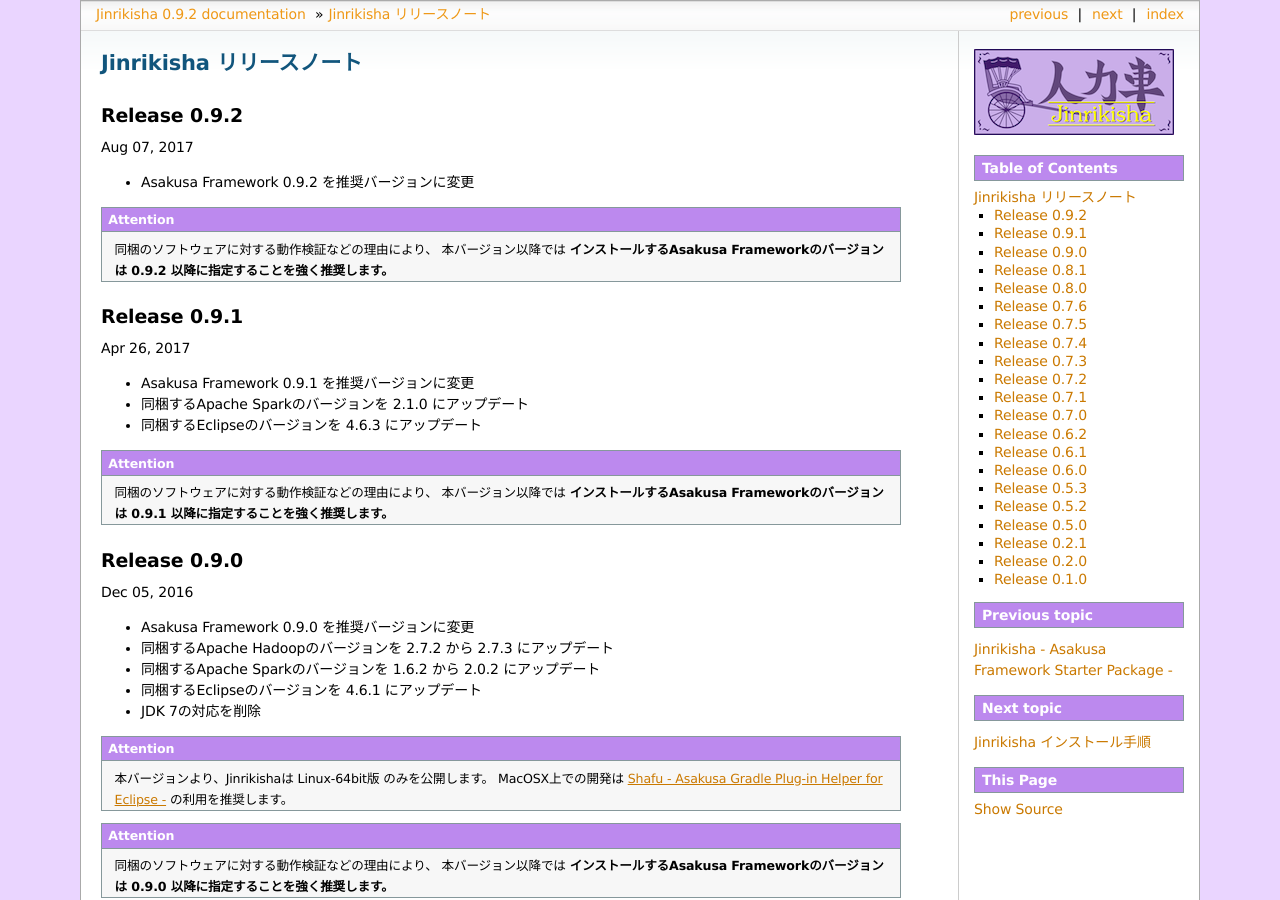
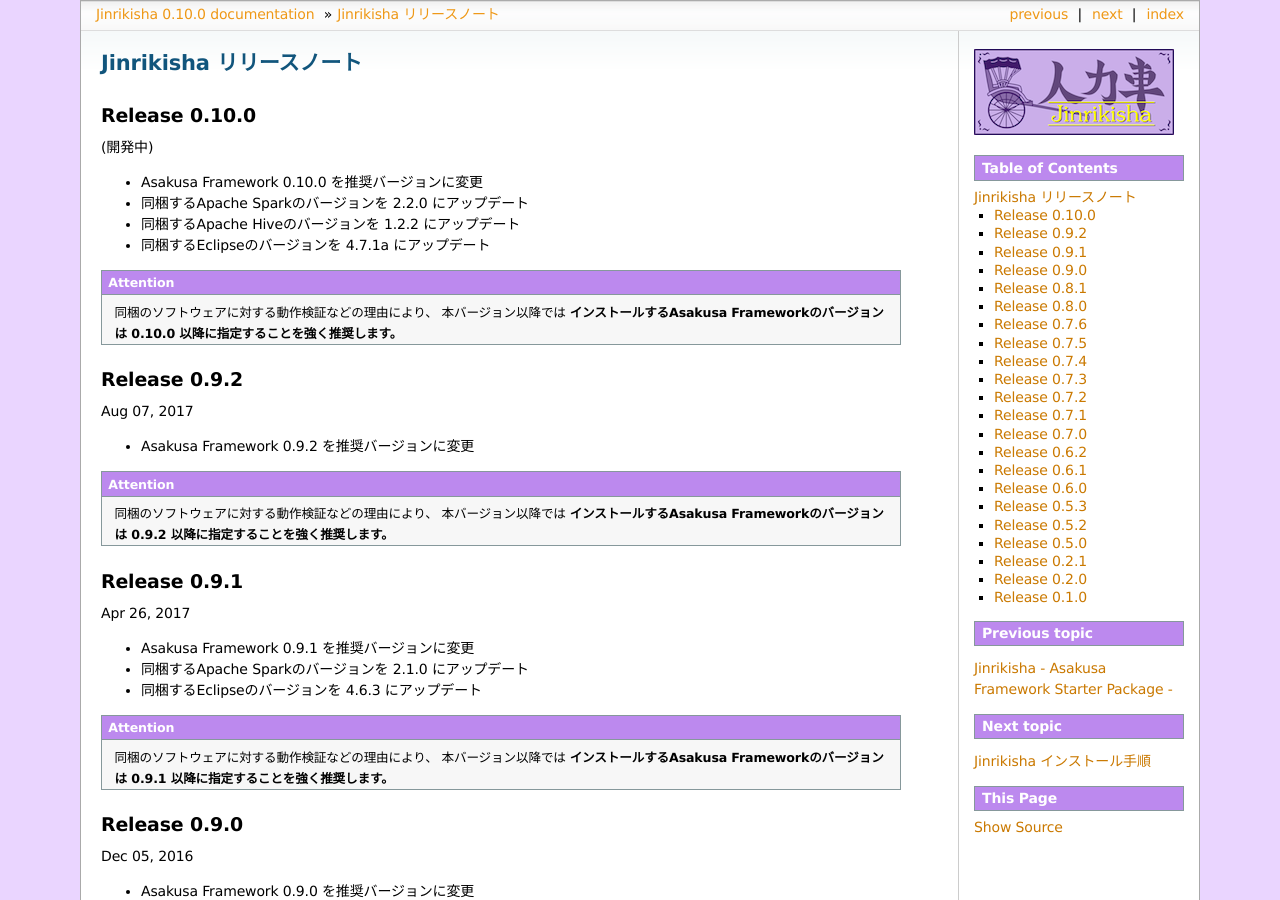
Before and after one commit to asakusafw/asakusafw-starter, a Sphinx documentation site: the page built from jinrikisha/docs/ja/source/release-notes.rst, in a window 1280 px wide and 900 px high. Built offline with Sphinx 7.4.7, drawn with Linux system fonts in a browser that asks for light colours; formulas are drawn with MathJax 3; some of the changed text lies outside the part shown.

Commit message:
Revise document for release 0.10.0

```diff
--- a/jinrikisha/docs/ja/source/conf.py
+++ b/jinrikisha/docs/ja/source/conf.py
@@ -55,9 +55,9 @@
 # built documents.
 #
 # The short X.Y version.
-version = '0.9.2'
+version = '0.10.0'
 # The full version, including alpha/beta/rc tags.
-release = '0.9.2'
+release = '0.10.0'
 
 # The language for content autogenerated by Sphinx. Refer to documentation
 # for a list of supported languages.
--- a/jinrikisha/docs/ja/source/install.rst
+++ b/jinrikisha/docs/ja/source/install.rst
@@ -130,7 +130,7 @@
 
 ..  code-block:: none
 
-    2) Asakusa Frameworkのバージョンを入力してください。: 0.9.2:
+    2) Asakusa Frameworkのバージョンを入力してください。: 0.10.0:
 
 ..  attention::
     基本的にはデフォルトの推奨バージョンをそのまま利用することを推奨します。その他のバージョンとの組み合わせは動作検証が行われていない可能性があります。
--- a/jinrikisha/docs/ja/source/release-notes.rst
+++ b/jinrikisha/docs/ja/source/release-notes.rst
@@ -3,6 +3,21 @@
 =========================
 Jinrikisha リリースノート
 =========================
+
+Release 0.10.0
+==============
+
+(開発中)
+
+* Asakusa Framework 0.10.0 を推奨バージョンに変更
+* 同梱するApache Sparkのバージョンを 2.2.0 にアップデート
+* 同梱するApache Hiveのバージョンを 1.2.2 にアップデート
+* 同梱するEclipseのバージョンを 4.7.1a にアップデート
+
+..  attention::
+    同梱のソフトウェアに対する動作検証などの理由により、 本バージョン以降では **インストールするAsakusa Frameworkのバージョンは 0.10.0 以降に指定することを強く推奨します。**
+
+
 
 Release 0.9.2
 =============
--- a/jinrikisha/docs/ja/source/shafu.rst
+++ b/jinrikisha/docs/ja/source/shafu.rst
@@ -31,7 +31,7 @@
       - 備考
     * - IDE
       - Eclipse
-      - 4.6.3
+      - 4.7.1a
       -
     * - Java
       - Oracle JDK
```
Also changed, not shown: jinrikisha/docs/ja/source/download-archive.rst (+10 -0 lines), jinrikisha/docs/ja/source/index.rst (+5 -5 lines).
